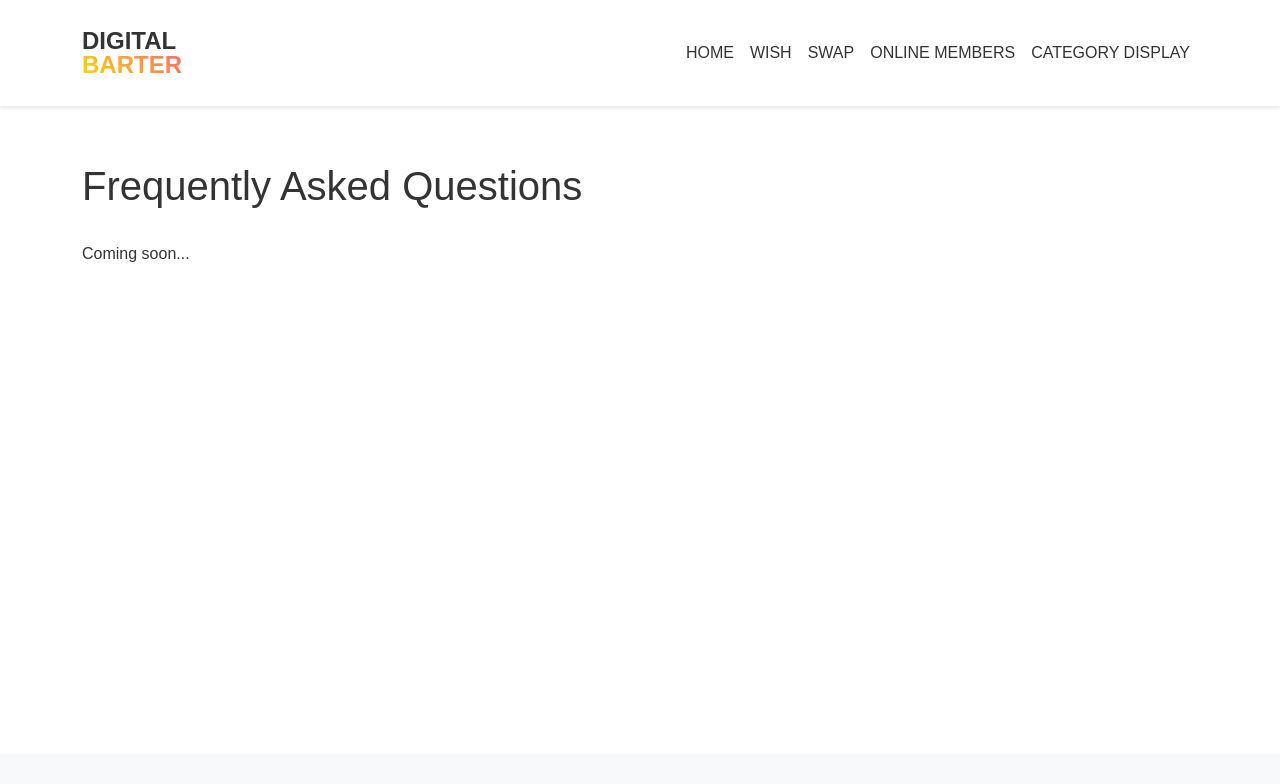
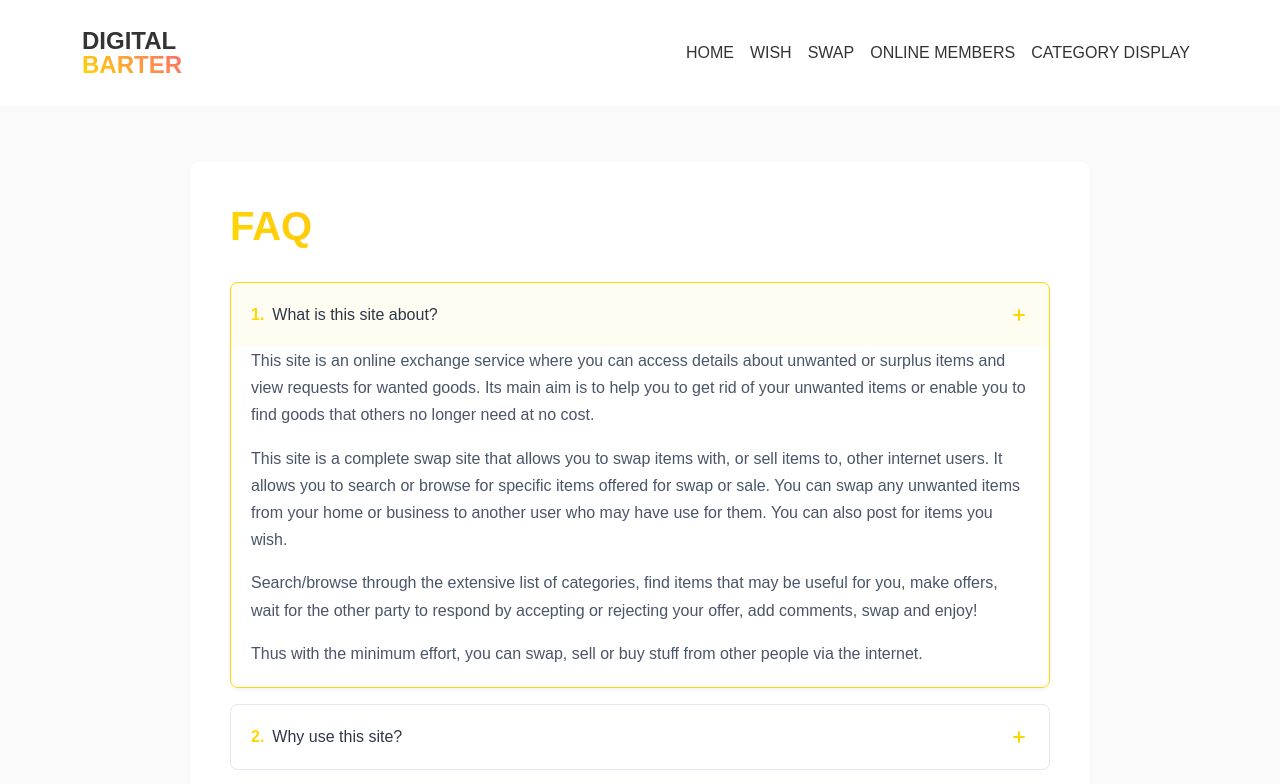
Before and after one commit to Dev-Fel254/digital-barter, a Vue app: page /faq in a window 1280 px wide. Shown: the top 784 px of the page. Built offline with nearby package versions, Linux system fonts and the light colour scheme.

Commit message:
feat(faq): Implement FAQ page with interactive accordion
- Add expandable/collapsible questions and answers
- Implement smooth transitions and animations
- Add gradient styling and custom toggle icons
- Ensure only one answer is visible at a time

```diff
--- a/src/views/FaqView.vue
+++ b/src/views/FaqView.vue
@@ -1,9 +1,29 @@
 <template>
   <div class="faq page-content">
     <div class="container py-4">
-      <h1>Frequently Asked Questions</h1>
-      <div class="content">
-        <p>Coming soon...</p>
+      <div class="faq-wrapper">
+        <h1 class="gradient-text">FAQ</h1>
+
+        <div class="faq-list">
+          <div
+            v-for="(item, index) in faqItems"
+            :key="index"
+            class="faq-item"
+            :class="{ 'active': activeIndex === index }"
+          >
+            <div
+              class="faq-question"
+              @click="toggleQuestion(index)"
+            >
+              <span class="question-number">{{ index + 1 }}.</span>
+              <span class="question-text">{{ item.question }}</span>
+              <span class="toggle-icon"></span>
+            </div>
+            <div class="faq-answer" v-show="activeIndex === index">
+              <p v-for="(paragraph, pIndex) in item.answer" :key="pIndex">{{ paragraph }}</p>
+            </div>
+          </div>
+        </div>
       </div>
     </div>
   </div>
@@ -11,6 +31,172 @@
 
 <script>
 export default {
-  name: 'FaqView'
+  name: 'FaqView',
+  data() {
+    return {
+      activeIndex: 0,
+      faqItems: [
+        {
+          question: 'What is this site about?',
+          answer: [
+            'This site is an online exchange service where you can access details about unwanted or surplus items and view requests for wanted goods. Its main aim is to help you to get rid of your unwanted items or enable you to find goods that others no longer need at no cost.',
+            'This site is a complete swap site that allows you to swap items with, or sell items to, other internet users. It allows you to search or browse for specific items offered for swap or sale. You can swap any unwanted items from your home or business to another user who may have use for them. You can also post for items you wish.',
+            'Search/browse through the extensive list of categories, find items that may be useful for you, make offers, wait for the other party to respond by accepting or rejecting your offer, add comments, swap and enjoy!',
+            'Thus with the minimum effort, you can swap, sell or buy stuff from other people via the internet.'
+          ]
+        },
+        {
+          question: 'Why use this site?',
+          answer: ['Our platform provides a safe and efficient way to trade or swap items with other users. We offer a user-friendly interface, secure transactions, and a growing community of traders.']
+        },
+        {
+          question: 'How do I create a listing?',
+          answer: ['To create a listing, log into your account and click on "My Booth". Then click "Add New Item" and fill in the required details about your item including photos, description, and whether you want to swap or sell.']
+        },
+        {
+          question: 'How can I contact a user about an item I\'m interested in?',
+          answer: ['When you find an item you\'re interested in, click the "Contact Seller" button on the item\'s page. You can then send a message directly to the user through our secure messaging system.']
+        },
+        {
+          question: 'What happens when a swap/sale is confirmed?',
+          answer: ['Once both parties agree to a swap or sale, you\'ll receive confirmation and contact details. You can then arrange the exchange or delivery method that works best for both parties.']
+        },
+        {
+          question: 'What is your policy on spam?',
+          answer: ['We have a strict no-spam policy. Any user found sending unsolicited messages or creating fake listings will have their account suspended. We encourage users to report any suspicious activity.']
+        }
+      ]
+    }
+  },
+  methods: {
+    toggleQuestion(index) {
+      this.activeIndex = this.activeIndex === index ? null : index
+    }
+  }
 }
 </script>
+
+<style lang="scss" scoped>
+.faq {
+  background-color: #fafafa;
+}
+
+.faq-wrapper {
+  max-width: 900px;
+  margin: 0 auto;
+  background: white;
+  padding: 2.5rem;
+  border-radius: 8px;
+  box-shadow: 0 2px 4px rgba(0, 0, 0, 0.05);
+
+  h1 {
+    font-size: 2.5rem;
+    font-weight: 700;
+    margin-bottom: 2rem;
+    background: linear-gradient(45deg, var(--primary-color), var(--secondary-color));
+    -webkit-background-clip: text;
+    background-clip: text;
+    color: transparent;
+  }
+}
+
+.faq-list {
+  .faq-item {
+    margin-bottom: 1rem;
+    border: 1px solid #e2e8f0;
+    border-radius: 8px;
+    overflow: hidden;
+    transition: all 0.3s ease;
+
+    &.active {
+      border-color: var(--primary-color);
+      box-shadow: 0 2px 4px rgba(0, 0, 0, 0.05);
+
+      .faq-question {
+        background-color: rgba(255, 215, 0, 0.05);
+
+        .toggle-icon {
+          transform: rotate(180deg);
+        }
+      }
+    }
+  }
+
+  .faq-question {
+    padding: 1.25rem;
+    cursor: pointer;
+    display: flex;
+    align-items: center;
+    transition: all 0.3s ease;
+
+    &:hover {
+      background-color: rgba(255, 215, 0, 0.05);
+    }
+
+    .question-number {
+      color: var(--primary-color);
+      font-weight: 600;
+      margin-right: 0.5rem;
+    }
+
+    .question-text {
+      flex: 1;
+      color: #2d3748;
+      font-weight: 500;
+    }
+
+    .toggle-icon {
+      width: 20px;
+      height: 20px;
+      position: relative;
+      transition: transform 0.3s ease;
+
+      &::before,
+      &::after {
+        content: '';
+        position: absolute;
+        background-color: var(--primary-color);
+        border-radius: 2px;
+      }
+
+      &::before {
+        width: 2px;
+        height: 12px;
+        left: 9px;
+        top: 4px;
+      }
+
+      &::after {
+        width: 12px;
+        height: 2px;
+        left: 4px;
+        top: 9px;
+      }
+    }
+  }
+
+  .faq-answer {
+    padding: 0 1.25rem 1.25rem;
+    color: #4a5568;
+    line-height: 1.7;
+
+    p {
+      margin-bottom: 1rem;
+
+      &:last-child {
+        margin-bottom: 0;
+      }
+    }
+  }
+}
+
+@media (max-width: 768px) {
+  .faq-wrapper {
+    padding: 1.5rem;
+  }
+
+  h1 {
+    font-size: 2rem;
+  }
+}
+</style>
```
